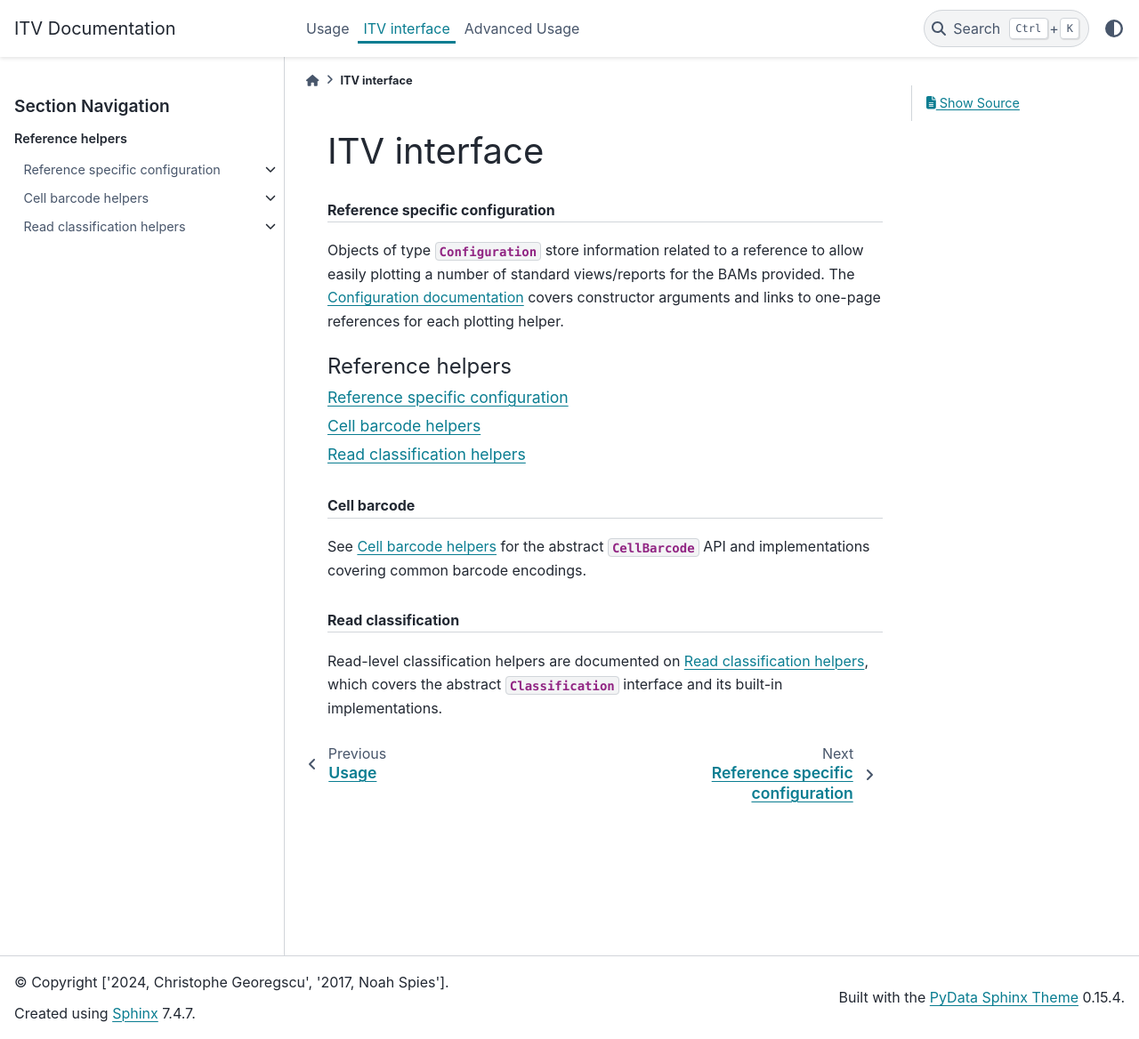
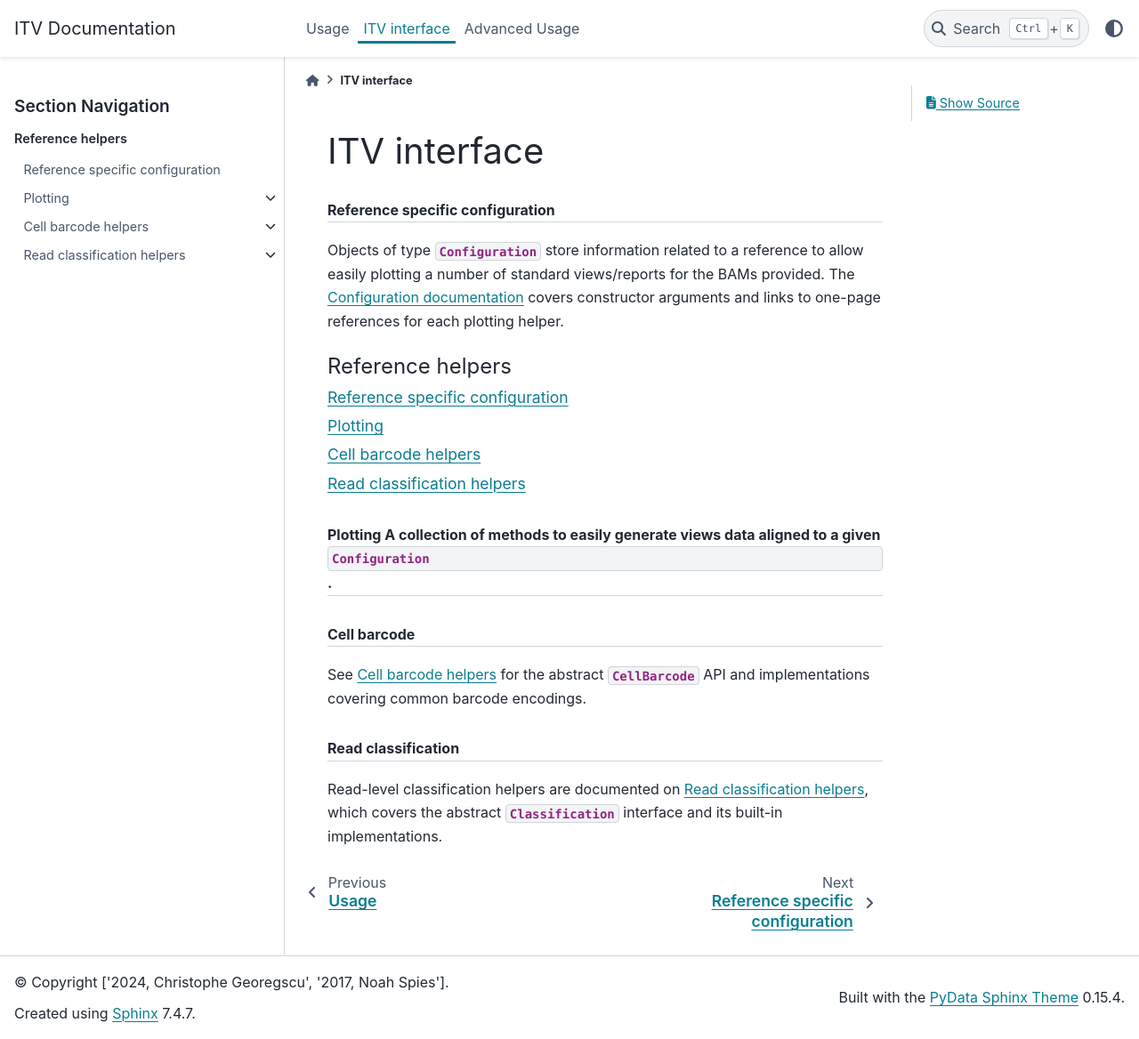
Before and after one commit to MethodsDev/ITV, a Sphinx documentation site: the page built from docs/convenience_configuration.rst, in a window 1280 px wide and 1168 px high. Shown: the whole window at 89% size. Built offline with Sphinx 7.4.7 and the PyData theme 0.15.4, drawn with Linux system fonts in a browser that asks for light colours.

Commit message:
Update doc to separate Config initialization from plotting. Update theme used and add readthedocs yaml.

```diff
--- a/docs/convenience_configuration.rst
+++ b/docs/convenience_configuration.rst
@@ -10,9 +10,13 @@ Objects of type :class:`~integrative_transcriptomics_viewer.Configuration` store
    :caption: Reference helpers
 
    convenience_configuration/configuration
+   convenience_configuration/plotting
    cell_barcode
    classification
 
+
+.. rubric:: Plotting
+   A collection of methods to easily generate views data aligned to a given :class:`~integrative_transcriptomics_viewer.Configuration`.
 
 .. rubric:: Cell barcode
 
--- a/generate_env_yml.py
+++ b/generate_env_yml.py
@@ -21,7 +21,7 @@ dependencies:
   - pip
   - git
   - sphinx-toolbox
-  - sphinx-rtd-theme
+  - pydata-sphinx-theme
   - jupyterlab
   - pysam
   - cython
```
Also changed, not shown: docs/convenience_configuration/configuration.rst (+0 -17 lines), docs/convenience_configuration/plotting.rst (added, +21 -0 lines), .readthedocs.yaml (added).
